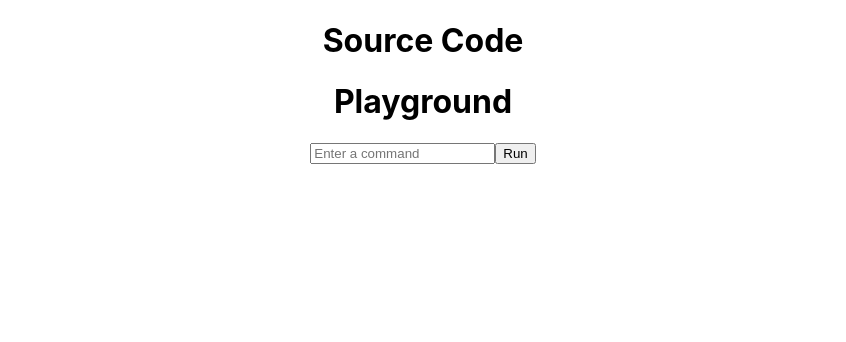
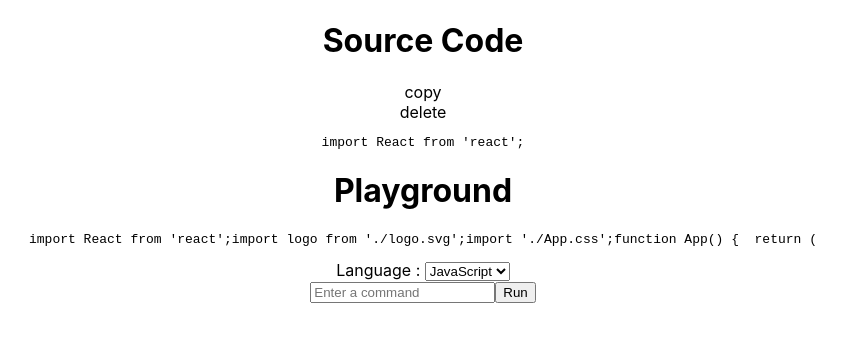
Before and after one commit to abhaykvincent/typeflow, a React (Create React App) app: page / in a window 1280 px wide. Shown: the top 342 px of the page, without its empty margins (217-1063 px from the left). Built offline with nearby package versions, Linux system fonts and the light colour scheme.

Commit message:
basic structure and labels ready for styling

```diff
--- a/src/App.jsx
+++ b/src/App.jsx
@@ -18,8 +18,19 @@ function App() {
         <div className="source-code">
           <div className="source-code__header">
             <h1>Source Code</h1>
+            <div className="source-code__header-options">
+              <div className="option-button copy"> copy</div>
+              <div className="option-button delete"> delete</div>
+            </div>
           </div>
           <div className="source-code__body">
+
+            {/* Final Code */}
+            <pre>
+              <code>
+                {`import React from 'react';`}
+              </code>
+            </pre>
           </div>
         </div>
 
@@ -29,6 +40,28 @@ function App() {
             <h1>Playground</h1>
           </div>
           <div className="playground__body">
+
+            <div className="code-snippets">
+              {/*  Code Snippets */}
+            <pre>
+              <code>
+                {`import React from 'react';`}
+              </code>
+              <code>
+                {`import logo from './logo.svg';`}
+              </code>
+              <code>
+                {`import './App.css';`}
+              </code>
+              <code>
+                {`function App() {`}
+              </code>
+              <code>
+                {`  return (`}
+              </code>
+
+            </pre>
+            </div>
           </div>
         </div>
 
@@ -36,7 +69,16 @@ function App() {
 
       {/* Command Control */}
       <div className="command-control">
-        <div className="language-settings"></div>
+        <div className="language-settings">
+          <label htmlFor="language">Language : </label>
+          <select name="language" id="language-select">
+            <option value="javascript">JavaScript</option>
+            <option value="python">Python</option>
+            <option value="java">Java</option>
+            <option value="c++">C++</option>
+          </select>
+
+        </div>
         <div className="command-input__wrapper">
           <input type="text" className="command-input" placeholder="Enter a command" />
           <button className="command-input__button">Run</button>
```
